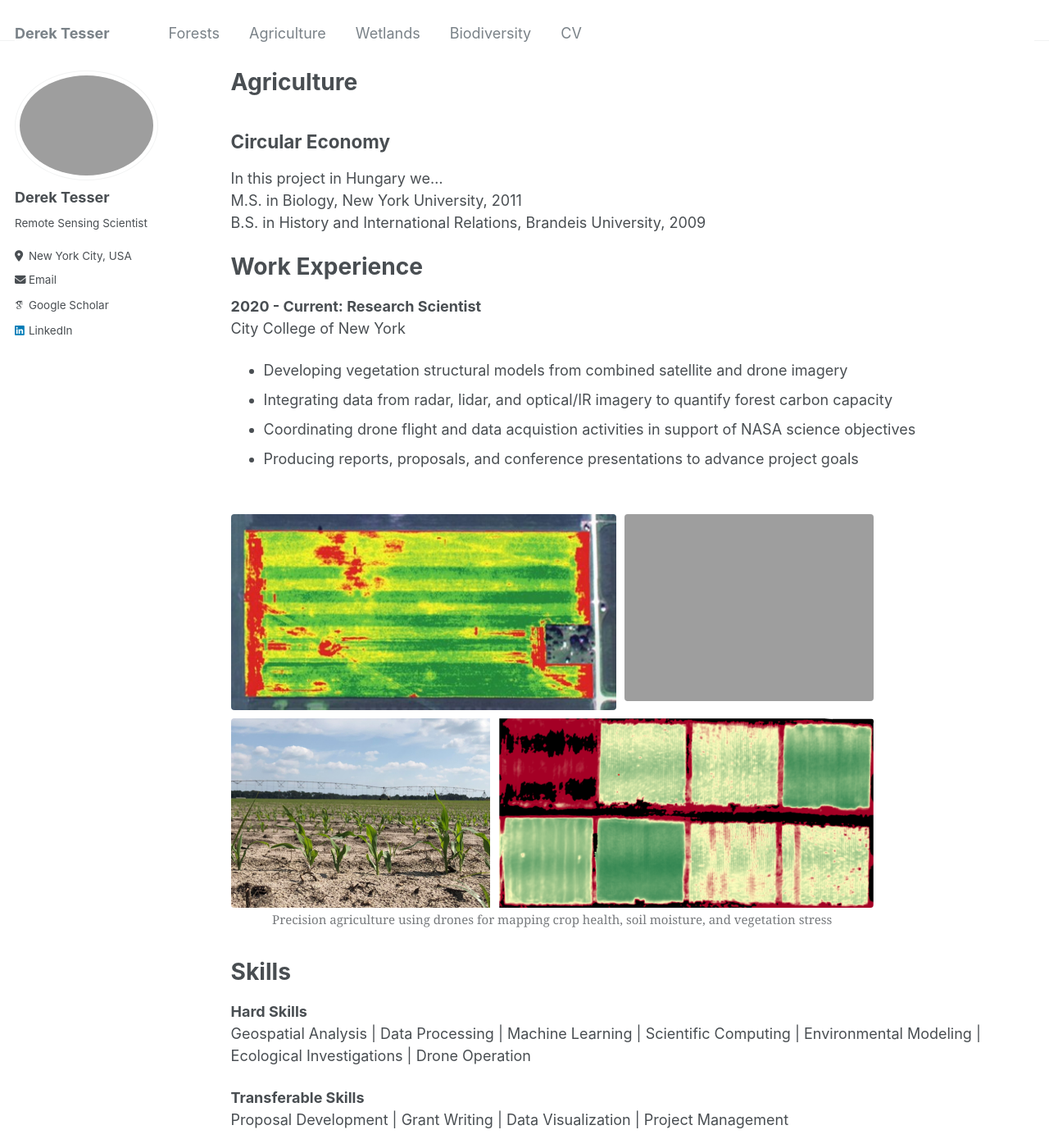
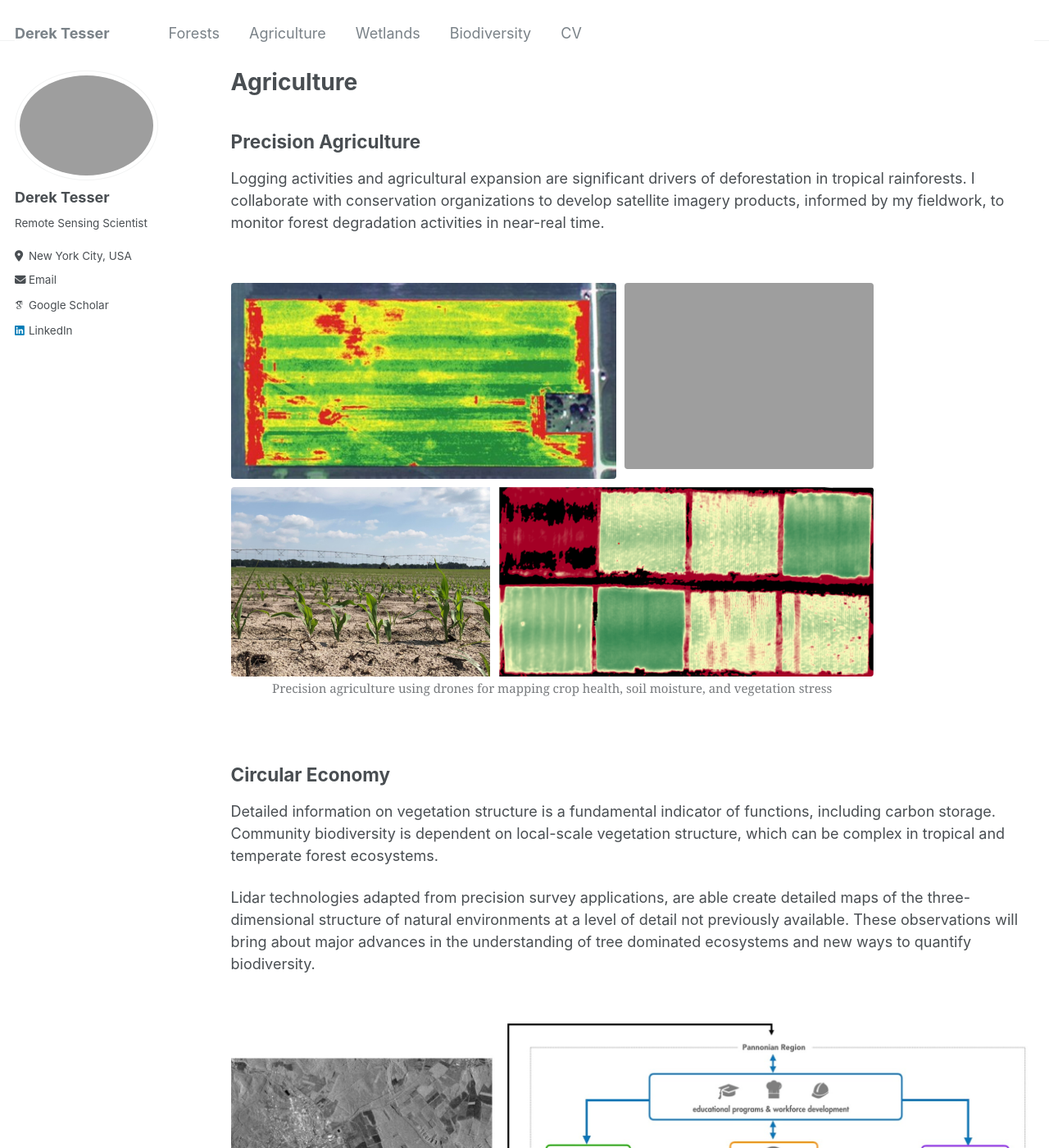
Before and after one commit to dstesser/dstesser.github.io, a Jekyll site: the page built from _pages/agriculture.md, in a window 1280 px wide and 1400 px high. Shown: the whole window at 82% size. Built offline with Jekyll 4.4.1, drawn with Linux system fonts in a browser that asks for light colours; some web fonts are replaced.

Commit message:
updating pages

```diff
--- a/_pages/agriculture.md
+++ b/_pages/agriculture.md
@@ -8,20 +8,9 @@ author_profile: true
 {% include base_path %}
 
 
-## Circular Economy
-In this project in Hungary we...<br>
-M.S. in Biology, New York University, 2011<br>
-B.S. in History and International Relations, Brandeis University, 2009
+## Precision Agriculture
 
-Work Experience
-======
-__2020 - Current: Research Scientist__<br>
-City College of New York<br>
-* Developing vegetation structural models from combined satellite and drone imagery<br>
-* Integrating data from radar, lidar, and optical/IR imagery to quantify forest carbon capacity<br>
-* Coordinating drone flight and data acquistion activities in support of NASA science objectives<br>
-* Producing reports, proposals, and conference presentations to advance project goals
-
+Logging activities and agricultural expansion are significant drivers of deforestation in tropical rainforests. I collaborate with conservation organizations to develop satellite imagery products, informed by my fieldwork, to monitor forest degradation activities in near-real time.
 
 <div style="text-align: center;">
     <div style="display: flex; flex-wrap">
@@ -43,14 +32,11 @@ City College of New York<br>
 
 
 
-Skills
-======
-__Hard Skills__<br>
-Geospatial Analysis | Data Processing | Machine Learning | Scientific Computing | Environmental
-Modeling | Ecological Investigations | Drone Operation<br>
+## Circular Economy
 
-__Transferable Skills__<br>
-Proposal Development | Grant Writing | Data Visualization | Project Management<br>
+Detailed information on vegetation structure is a fundamental indicator of functions, including carbon storage. Community biodiversity is dependent on local-scale vegetation structure, which can be complex in tropical and temperate forest ecosystems.
+
+Lidar technologies adapted from precision survey applications, are able create detailed maps of the three-dimensional structure of natural environments at a level of detail not previously available. These observations will bring about major advances in the understanding of tree dominated ecosystems and new ways to quantify biodiversity.
 
 <div style="text-align:center;">
     <figure style="display:inline-block;">
```
Also changed, not shown: _pages/forests.md (+1 -1 lines).
